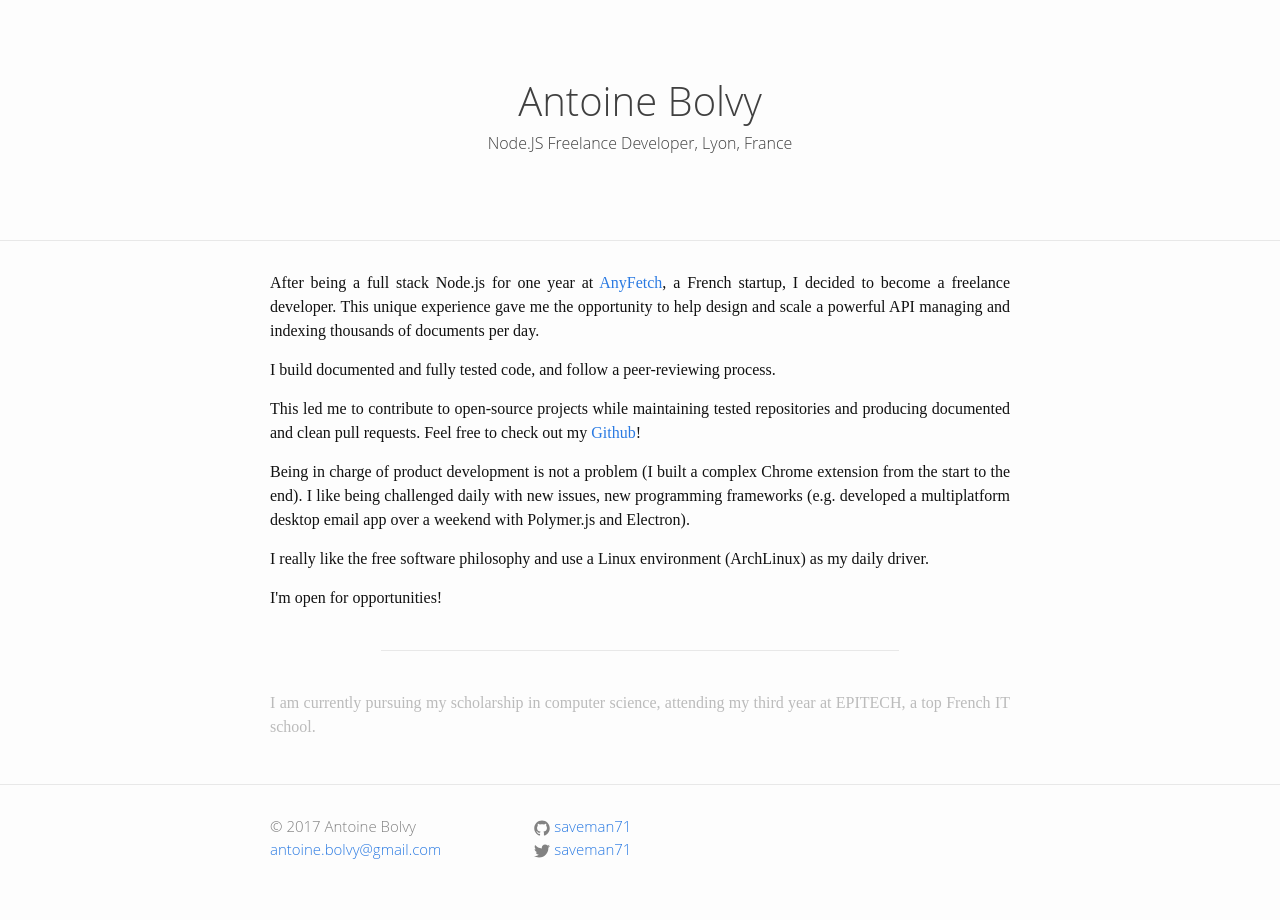
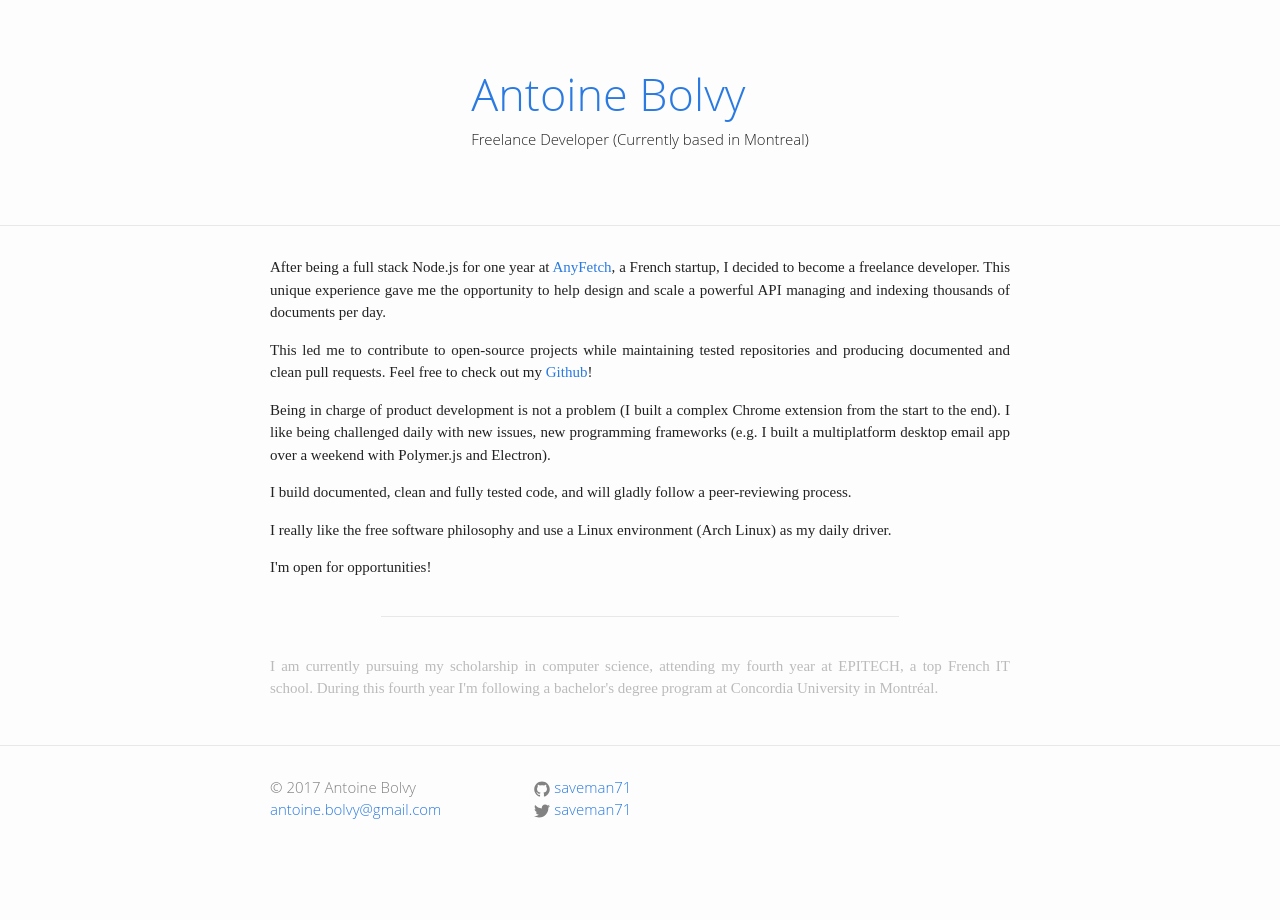
Before and after one commit to saveman71/saveman71.github.io, a Jekyll site: the page built from index.html, in a window 1280 px wide. Built offline with Jekyll 4.4.1, drawn with Linux system fonts in a browser that asks for light colours.

Commit message:
Updated before theme change

```diff
--- a/_includes/header.html
+++ b/_includes/header.html
@@ -1,13 +1,9 @@
 <header class="site-header">
-  <div class="bg-container"></div>
   <div class="wrapper">
-    <div class="center-wrapper site-title-wrapper">
-      <a class="site-title" href="{{ site.baseurl }}/">{{ site.title }}</a>
-      <p>Node.JS Freelance Developer, Lyon, France</p>
-    </div>
+    <a class="site-title" href="{{ site.baseurl }}/">{{ site.title }}</a>
+    <p>Freelance Developer (Currently based in Montreal)</p>
 
     {% assign menu = false %}
-
 
     {% for page in site.pages %}
       {% if page.title %}
--- a/_sass/_layout.scss
+++ b/_sass/_layout.scss
@@ -5,32 +5,11 @@
     // border-top: 5px solid $grey-color-dark;
     border-bottom: 1px solid $grey-color-light;
     height: 15em;
-
+    display: flex;
+    align-items: center;
 
     // Positioning context for the mobile navigation icon
     position: relative;
-
-    > .wrapper {
-        display: table;
-        height: 100%;
-        > .center-wrapper {
-            display: table-cell;
-            vertical-align: middle;
-            text-align: center;
-        }
-    }
-
-    .bg-container {
-        position: absolute;
-        height: 100%;
-        width: 100%;
-        background-size: cover;
-        background-position: 50% 50%;
-        transition: opacity .75s ease;
-        content: "";
-        opacity: 0;
-        z-index: -1;
-    }
 }
 
 
@@ -44,9 +23,6 @@
 }
 
 .site-title-wrapper {
-    opacity: .8;
-
-
     *, *:visited {
         // transition: color .75s ease;
         color: #111;
--- a/css/main.scss
+++ b/css/main.scss
@@ -6,14 +6,14 @@
 
 
 // Our variables
-$base-font-family: 'Montserrat', 'Open Sans', sans-serif;
-$base-font-size:   16px;
+$base-font-family: 'Open Sans', sans-serif;
+$base-font-size:   15px;
 $small-font-size:  $base-font-size * 0.875;
 $base-line-height: 1.5;
 
 $spacing-unit:     30px;
 
-$text-color:       #111;
+$text-color:       #222;
 $background-color: #fdfdfd;
 $brand-color:      #2a7ae2;
 
@@ -50,3 +50,7 @@ $on-laptop:        800px;
         "layout",
         "syntax-highlighting"
 ;
+
+.site-title {
+  font-size: 3em;
+}
--- a/index.html
+++ b/index.html
@@ -8,23 +8,29 @@ layout: default
   </p>
 
   <p>
-    I build documented and fully tested code, and follow a peer-reviewing process.
+    This led me to contribute to open-source projects while maintaining tested repositories and producing documented and clean pull requests. Feel free to check out my <a href="https://github.com/{{ site.github_username }}">Github</a>!
   </p>
 
-  <p>This led me to contribute to open-source projects while maintaining tested repositories and producing documented and clean pull requests. Feel free to check out my <a href="https://github.com/{{ site.github_username }}">Github</a>!
+  <p>
+    Being in charge of product development is not a problem (I built a complex Chrome extension from the start to the end). I like being challenged daily with new issues, new programming frameworks (e.g. I built a multiplatform desktop email app over a weekend with Polymer.js and Electron).
   </p>
 
-  <p>Being in charge of product development is not a problem (I built a complex Chrome extension from the start to the end). I like being challenged daily with new issues, new programming frameworks (e.g. developed a multiplatform desktop email app over a weekend with Polymer.js and Electron).</p>
+  <p>
+    I build documented, clean and fully tested code, and will gladly follow a peer-reviewing process.
+  </p>
 
   <p>
-    I really like the free software philosophy and use a Linux environment (ArchLinux) as my daily driver.
+    I really like the free software philosophy and use a Linux environment (Arch Linux) as my daily driver.
   </p>
+
   <p>
     I'm open for opportunities!
   </p>
+
   <hr class="separator">
+
   <p class="epitech">
-    I am currently pursuing my scholarship in computer science, attending my third year at EPITECH, a top French IT school.
+    I am currently pursuing my scholarship in computer science, attending my fourth year at EPITECH, a top French IT school. During this fourth year I'm following a bachelor's degree program at Concordia University in Montréal.
   </p>
 
 </div>
```
Also changed, not shown: _layouts/default.html (+9 -1 lines).
